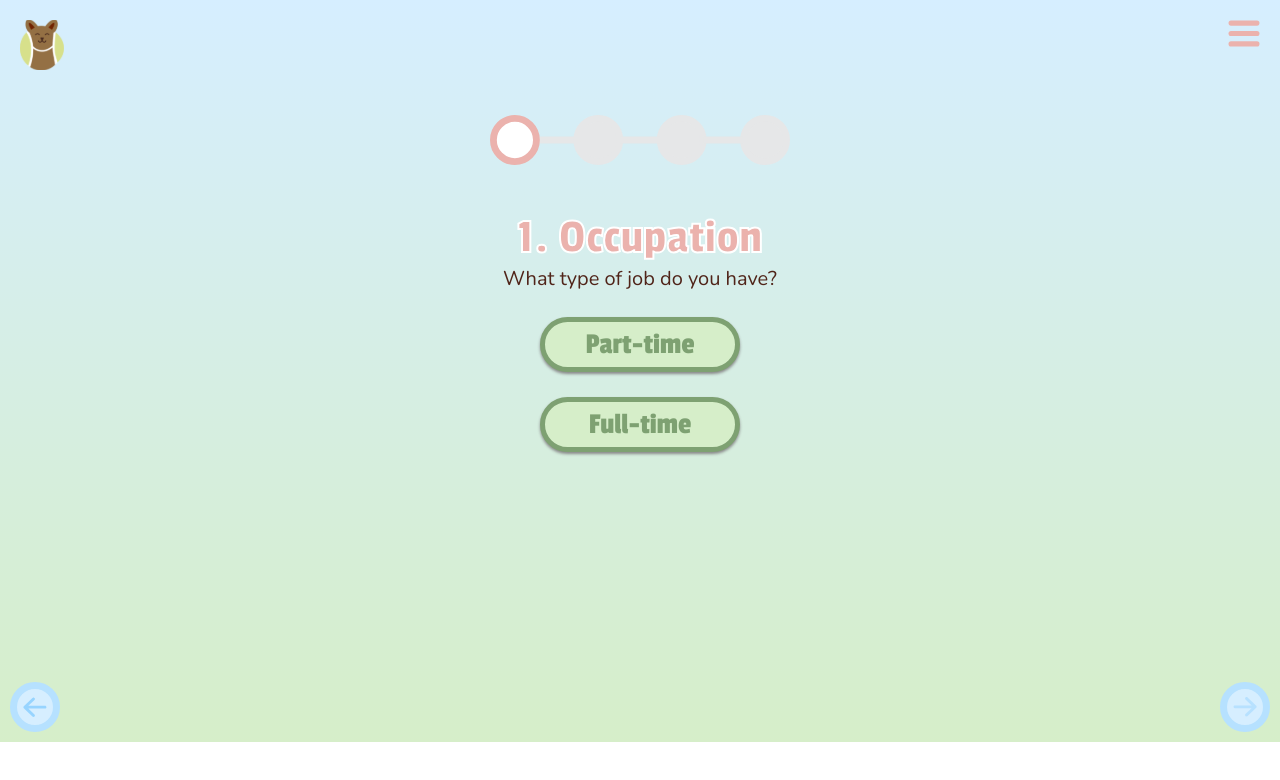
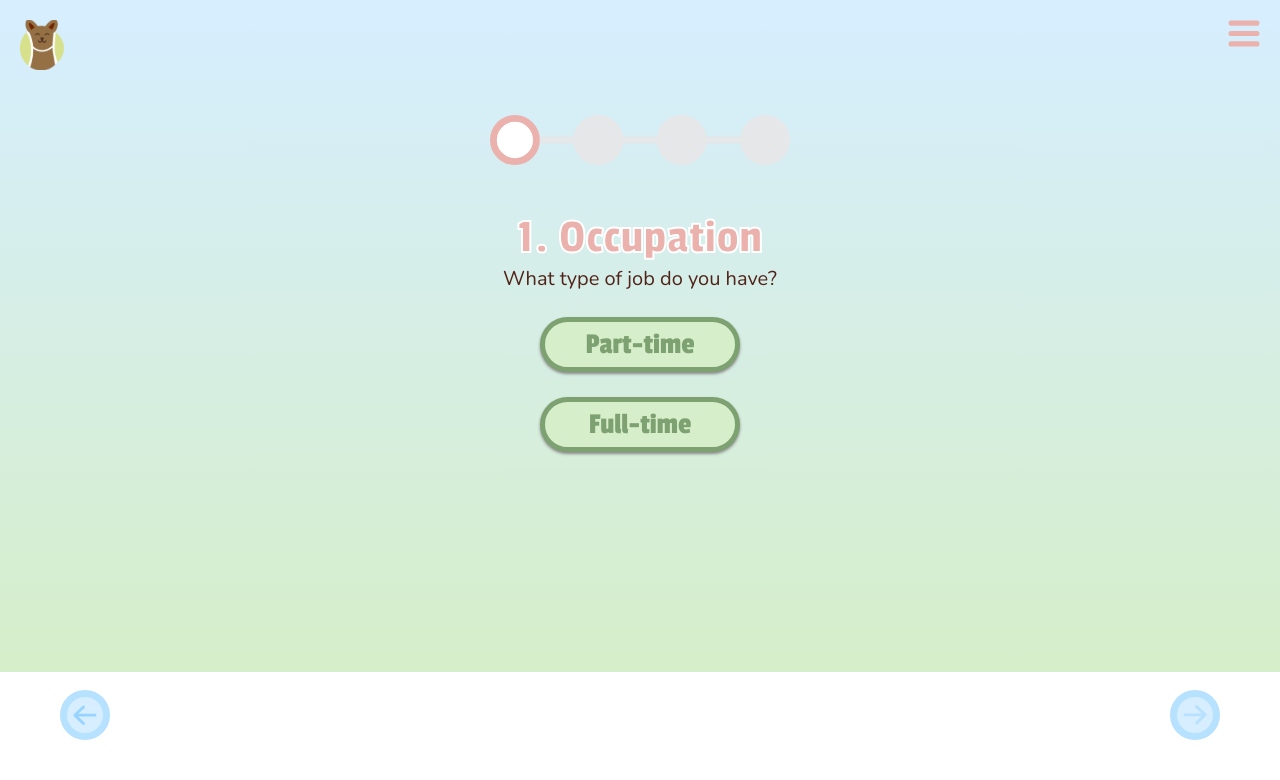
Before and after one commit to shaelorch/MDIA2109Fetch, a Next.js app: page /questions in a window 1280 px wide. Shown: the top 780 px of the page. Built offline with nearby package versions, Linux system fonts and the light colour scheme.

Commit message:
next and back button fixed

```diff
--- a/comps/NextandBack.js
+++ b/comps/NextandBack.js
@@ -7,16 +7,31 @@ display:flex;
 justify-content: space-between;
 margin-top: 20px;
 `
+const Left = styled.div`
+position: fixed;
+bottom: 50px;
+left: 50px;
+`
+const Right = styled.div`
+position: fixed;
+bottom: 50px;
+right: 50px;
+`
+
 export default function NextandBack({
     onClickNext=()=>{},
     onClickBack=()=>{}
 }){
     return <CirButtonCont>
+        <Left>
         <CircleButtonLeft onClick = {onClickBack}>
 
         </CircleButtonLeft>
+        </Left>
+        <Right>
         <CircleButtonRight onClick = {onClickNext}>
 
         </CircleButtonRight>
+        </Right>
     </CirButtonCont>
 }
```
